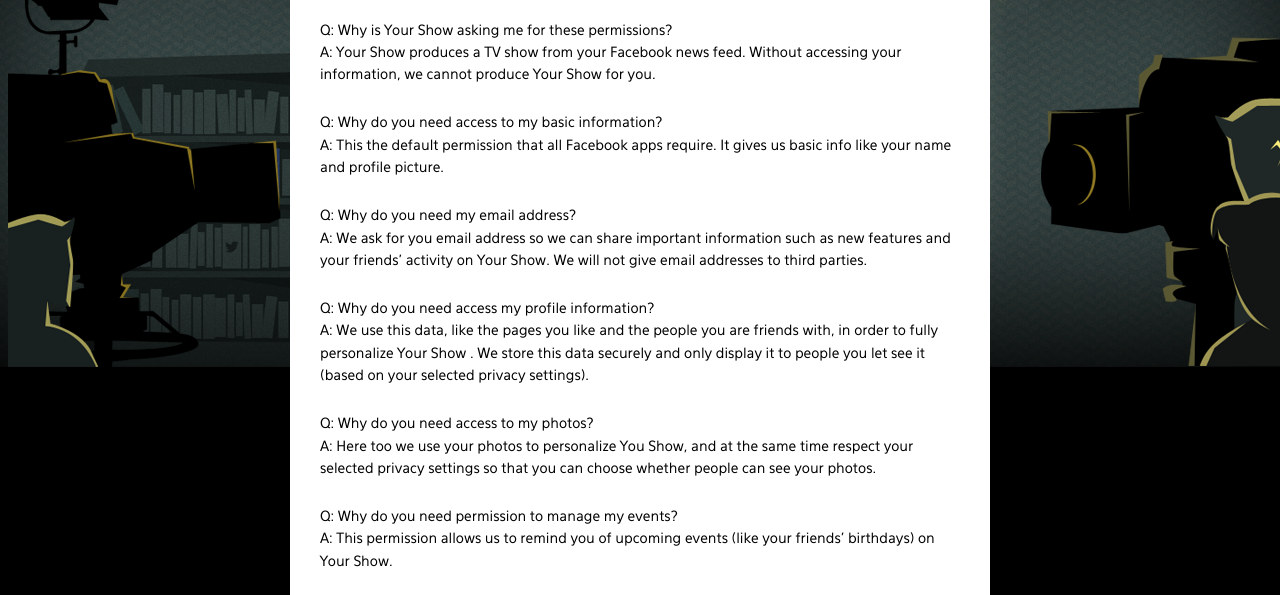
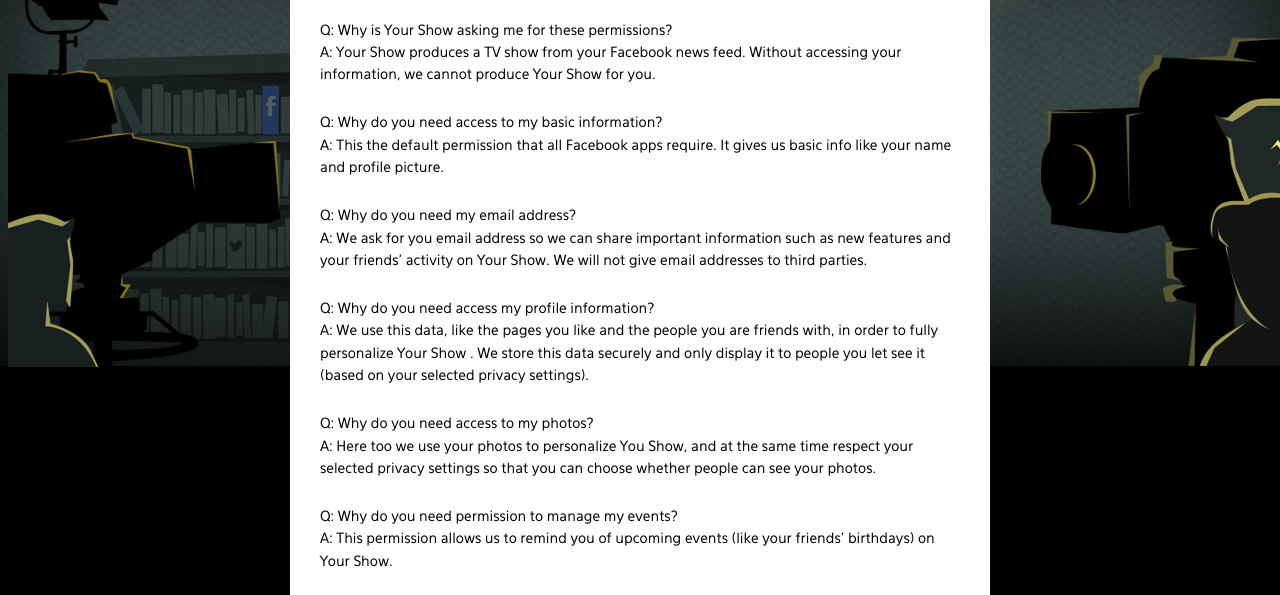
Before and after one commit to socialstudios/www, a website: page app/permissions.html in a window 1280 px wide. Shown: the part 156-751 px from the top of the page. Drawn offline with Linux system fonts and the light colour scheme.

Commit message:
Fix BG image in the permissions page

```diff
--- a/app/styles/permissions.css
+++ b/app/styles/permissions.css
@@ -9,7 +9,7 @@
 
 .permissions-body
 {
-    background: url("../images/noscreen_livingroombg.png") no-repeat scroll 50% 0 transparent;
+    background: url("/images/livingroombg.png") no-repeat scroll 50% 0 transparent;
     background-color: #000000;
     color: #000000;
     line-height: 1.6;
```
